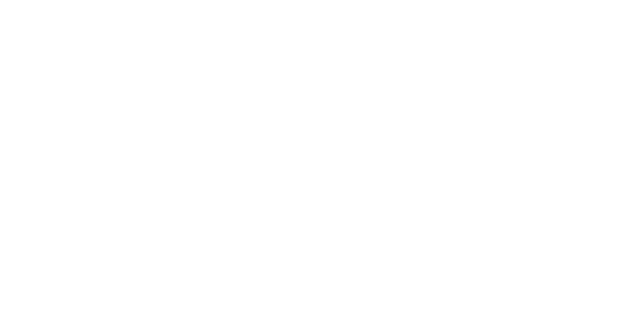
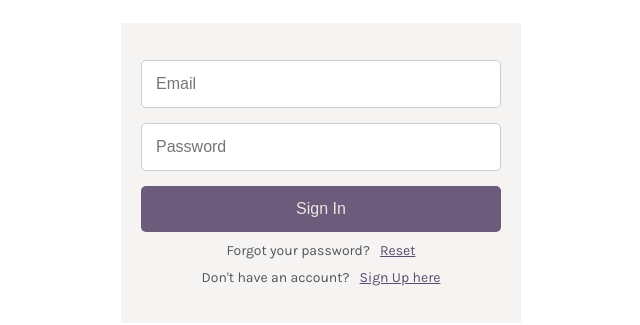
Before and after one commit to akashes/MERN-ECOM-25, a React (Vite) app in the folder frontend/: page /login in a window 1280 px wide. Before the commit this address had no page. Shown: the part 227-552 px from the top of the page, without its empty margins (319-959 px from the left). Built offline with nearby package versions, Linux system fonts and the light colour scheme.

Commit message:
feat:add login component and login logic in the redux

```diff
--- a/frontend/src/App.jsx
+++ b/frontend/src/App.jsx
@@ -3,7 +3,7 @@
 import ProductPage from './pages/ProductPage'
 import Products from './pages/Products'
 import Register from './User/Register'
-
+import Login from './User/Login'
 const Home = React.lazy(() => import('./pages/Home'))
 const App = () => {
   return (
@@ -14,6 +14,7 @@
     <Route path='/product/:id' element={<ProductPage/>} />
     <Route path='/products' element={<Products/>} />
     <Route path='/register' element={<Register/>} />
+    <Route path='/login' element={<Login/>} />
 
   </Routes>
       </Suspense>
--- /dev/null
+++ b/frontend/src/User/Login.jsx
@@ -0,0 +1,83 @@
+import React, { useEffect, useState } from "react";
+import "../UserStyles/Form.css";
+import { Link, useNavigate } from "react-router-dom";
+import { useDispatch, useSelector } from "react-redux";
+import { login, removeErrors, removeSuccess } from "../features/user/userSlice";
+import { toast } from "react-toastify";
+const Login = () => {
+  const [loginEmail, setLoginEmail] = useState("");
+  const [loginPassword, setLoginPassword] = useState("");
+  const { error, loading, success, isAuthenticated } = useSelector(
+    (state) => state.user
+  );
+  const dispatch = useDispatch();
+  const navigate = useNavigate();
+
+  const loginSubmit = (e) => {
+    e.preventDefault();
+    console.log(loginEmail, loginPassword);
+    dispatch(login({ email: loginEmail, password: loginPassword }));
+  };
+  useEffect(() => {
+    if (error) {
+      toast.error(error, {
+        position: "top-center",
+        autoClose: 3000,
+      });
+      dispatch(removeErrors());
+    }
+  }, [dispatch, error]);
+
+  useEffect(() => {
+    if (isAuthenticated) {
+      navigate("/");
+    }
+  }, [isAuthenticated]);
+  useEffect(() => {
+    if (success) {
+      toast.success("Login Successful", {
+        position: "top-center",
+        autoClose: 3000,
+      });
+      dispatch(removeSuccess());
+      navigate("/");
+    }
+  }, [dispatch, success]);
+  return (
+    <div className="form-container container">
+      <div className="form-content">
+        <form action="" className="form" onSubmit={loginSubmit}>
+          <div className="input-group">
+            <input
+              type="email"
+              placeholder="Email"
+              id=""
+              value={loginEmail}
+              onChange={(e) => setLoginEmail(e.target.value)}
+            />
+          </div>
+          <div className="input-group">
+            <input
+              type="password"
+              placeholder="Password"
+              id=""
+              value={loginPassword}
+              onChange={(e) => setLoginPassword(e.target.value)}
+            />
+          </div>
+          <button className="authBtn">Sign In</button>
+          <p className="form-links">
+            Forgot your password?
+            <Link to="/password/forgot">Reset</Link>
+          </p>
+          <p className="form-links">
+            Don't have an account?
+            <Link to="/register">Sign Up here</Link>
+          </p>
+        </form>
+      </div>
+    </div>
+  );
+};
+
+export default Login;
--- a/frontend/src/features/user/userSlice.js
+++ b/frontend/src/features/user/userSlice.js
@@ -18,7 +18,7 @@
             }
         }
        const {data} = await axios.post('/api/v1/register',userData,config)
-       console.log('registration data')
+       console.log('registration data',data)
        return data
     } catch (error) {
         console.log(error)
@@ -30,6 +30,23 @@
 
 })
 
+const login = createAsyncThunk('user/login',async({email,password},{rejectWithValue})=>{
+    try {
+        const config={
+            headers:{
+                'Content-Type':'application/json'
+            }
+        }
+       const {data} = await axios.post('/api/v1/login',{email,password},config)
+       console.log('login data',data)
+       return data
+
+    } catch (error) {
+        console.log(error)
+        return rejectWithValue(error.response?.data || 'Login failed. please try again later')
+    }
+
+})
 
 const userSlice=createSlice({
     name:'user',
@@ -68,8 +85,27 @@
             state.user=null,
             state.isAuthenticated=false
         })
+        //login cases //same as register logic ,no change
+        builder.addCase(login.pending,(state)=>{
+            state.loading=true
+            state.error=null
+        })
+        .addCase(login.fulfilled,(state,action)=>{
+            state.loading=false,
+            state.error=null,
+            state.success=action.payload.success,
+            state.user=action.payload?.user || null ,
+            state.isAuthenticated=Boolean(action.payload?.user)
+            console.log(state.user)
+        })
+        .addCase(login.rejected,(state,action)=>{
+            state.loading=false,
+            state.error = action.payload?.message || 'Registration failed. please try again later'
+            state.user=null,
+            state.isAuthenticated=false
+        })
     }
 })
-export {register}
+export {register,login}
 export const  {removeErrors,removeSuccess} = userSlice.actions
 export default userSlice.reducer
--- a/frontend/src/index.css
+++ b/frontend/src/index.css
@@ -1,3 +1,5 @@
+@import url('https://fonts.googleapis.com/css2?family=Karla:ital,wght@0,200..800;1,200..800&display=swap');
+
 :root {
 
     --primary-main: #6C5B7B;
@@ -17,6 +19,9 @@
     --shadow-sm: 0 2px 8px rgba(0, 0, 0, 0.2);
     --shadow-md: 0 4px 6px -1px rgba(0, 0, 0, 0.15);
 }
+
+body{  font-family: "Karla", sans-serif;
+}
 *{
     margin:0;
     padding: 0;
```
